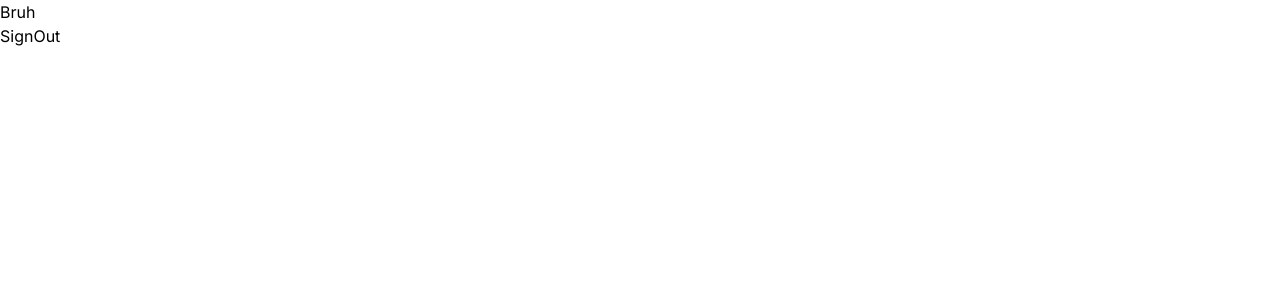
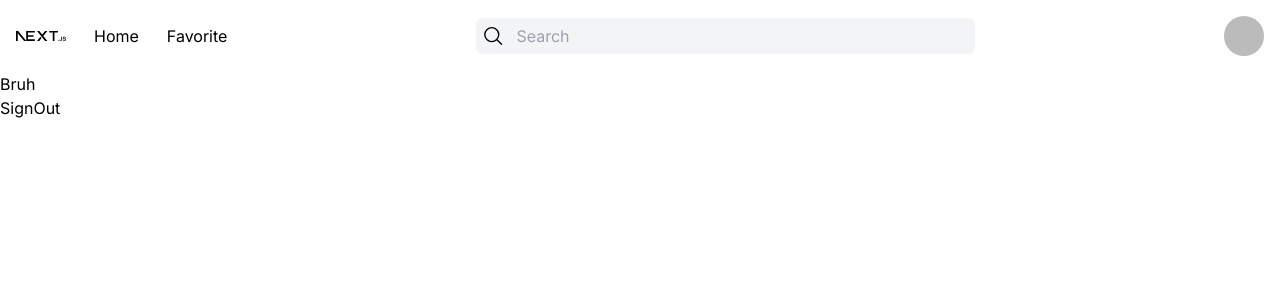
Before and after one commit to itsmandrew/Travel-App, a Next.js app in the folder google-map-place/: page / in a window 1280 px wide. Shown: the top 300 px of the page. Built offline with nearby package versions, Linux system fonts and the light colour scheme; no server answers; sample sign-in values are in the browser's storage.

Commit message:
Finished header

```diff
--- /dev/null
+++ b/google-map-place/app/components/HeaderNavBar.js
@@ -0,0 +1,52 @@
+"use client";
+
+import { useSession } from "next-auth/react";
+import Image from "next/image";
+import React from "react";
+
+function HeaderNavBar() {
+  const { data: session } = useSession();
+  return (
+    <div className="flex items-center justify-between p-4">
+      <div className="flex gap-7 items-center">
+        <Image src="/next.svg" alt="logo" width={50} height={50} />
+        <h2>Home</h2>
+        <h2>Favorite</h2>
+      </div>
+      <div className="flex bg-gray-100 p-[6px] rounded-md w-[40%] gap-3 hidden md:flex">
+        <svg
+          xmlns="http://www.w3.org/2000/svg"
+          fill="none"
+          viewBox="0 0 24 24"
+          strokeWidth={1.5}
+          stroke="currentColor"
+          className="w-6 h-6"
+        >
+          <path
+            strokeLinecap="round"
+            strokeLinejoin="round"
+            d="M21 21l-5.197-5.197m0 0A7.5 7.5 0 105.196 5.196a7.5 7.5 0 0010.607 10.607z"
+          />
+        </svg>
+        <input
+          type="text"
+          placeholder="Search"
+          className="bg-transparent outline-none w-full"
+        />
+      </div>
+      <div>
+        {session?.user ? (
+          <Image
+            src={session.user.image}
+            alt="user"
+            width={40}
+            height={40}
+            className="rounded-full"
+          />
+        ) : null}
+      </div>
+    </div>
+  );
+}
+
+export default HeaderNavBar;
--- a/google-map-place/app/globals.css
+++ b/google-map-place/app/globals.css
@@ -2,25 +2,6 @@
 @tailwind components;
 @tailwind utilities;
 
-:root {
-  --foreground-rgb: 0, 0, 0;
-  --background-start-rgb: 214, 219, 220;
-  --background-end-rgb: 255, 255, 255;
-}
-
-@media (prefers-color-scheme: dark) {
-  :root {
-    --foreground-rgb: 255, 255, 255;
-    --background-start-rgb: 0, 0, 0;
-    --background-end-rgb: 0, 0, 0;
-  }
-}
 
 body {
 }
-
-@layer utilities {
-  .text-balance {
-    text-wrap: balance;
-  }
-}
--- a/google-map-place/app/layout.js
+++ b/google-map-place/app/layout.js
@@ -1,6 +1,7 @@
 import { Inter } from "next/font/google";
 import "./globals.css";
 import Provider from "./Provider";
+import HeaderNavBar from "./components/HeaderNavBar";
 
 const inter = Inter({ subsets: ["latin"] });
 
@@ -13,7 +14,10 @@ export default function RootLayout({ children }) {
   return (
     <html lang="en">
       <body className={inter.className}>
-        <Provider>{children}</Provider>
+        <Provider>
+          <HeaderNavBar />
+          {children}
+        </Provider>
       </body>
     </html>
   );
--- a/google-map-place/next.config.mjs
+++ b/google-map-place/next.config.mjs
@@ -1,4 +1,8 @@
 /** @type {import('next').NextConfig} */
-const nextConfig = {};
+const nextConfig = {
+  images: {
+    domains: ["lh3.googleusercontent.com"],
+  },
+};
 
 export default nextConfig;
```
